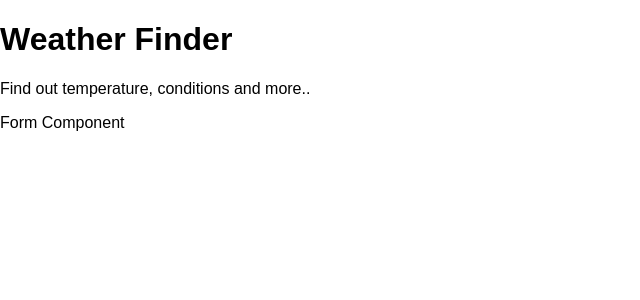
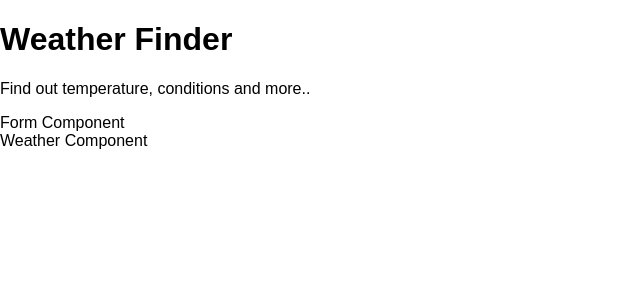
Before and after one commit to SupuniNimeshika/Weather_App, a React (Create React App) app in the folder weather-app/: page / in a window 1280 px wide. Shown: the top 300 px of the page, without its empty margins (0-640 px from the left). Built offline with nearby package versions, Linux system fonts and the light colour scheme.

Commit message:
Add url which contained Weather Data

```diff
--- a/weather-app/src/App.js
+++ b/weather-app/src/App.js
@@ -2,13 +2,24 @@
 
 import Titles from "./components/Titles";
 import Form from "./components/Form";
+import Weather from "./components/Weather";
+
+const API_KEY ="64177909d5005a429e0fe82724b7bd94";
 
 class App extends React.Component {
+  getWeather = async () => {
+    const api_call =await fetch('url');
+    const data = await api_call.json();
+    console.log(data);
+
+  }
+
   render() {
     return (
       <div>
         <Titles/>
         <Form/>
+        <Weather/>
       </div>
     );
   }
--- /dev/null
+++ b/weather-app/src/components/Weather.js
@@ -0,0 +1,11 @@
+import React from "react";
+
+class Weather extends React.Component {
+    render(){
+        return(
+            <div>Weather Component</div>
+    );
+    }
+}
+
+export default Weather;
```
